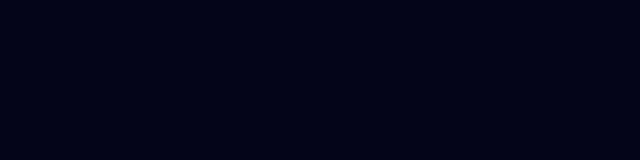
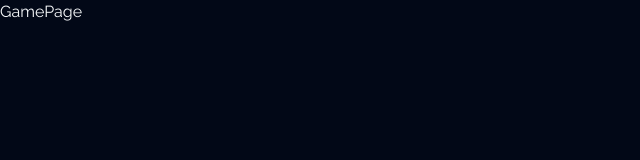
Before and after one commit to xancia/ProjectTwo, a React (Vite) app: page /gamepage in a window 1280 px wide. Before the commit this address had no page. Shown: the top 160 px of the page, without its empty margins (0-640 px from the left). Built offline with nearby package versions, Linux system fonts and the light colour scheme.

Commit message:
setting up gamepage

```diff
--- a/src/App.tsx
+++ b/src/App.tsx
@@ -1,6 +1,6 @@
 import { Routes, Route } from "react-router-dom"
 import Home from "./components/pages/Home"
-import Reviews from "./components/pages/Reviews"
+import GamePage from "./components/pages/GamePage"
 import DealSearch from "./components/pages/DealSearch"
 import Contact from "./components/pages/Contact"
 
@@ -12,7 +12,7 @@
       <Routes>
         <Route path="/" element={<Home />} />
         <Route path="/dealsearch" element={<DealSearch />} />
-        <Route path="/dealsearch/:temp" element={<Reviews />} />
+        <Route path="/gamepage" element={<GamePage />} />
         <Route path="/contact" element={<Contact />} />
       </Routes>
     </>
--- /dev/null
+++ b/src/components/pages/GamePage.tsx
@@ -0,0 +1,8 @@
+
+const GamePage = () => {
+  return (
+    <div>GamePage</div>
+  )
+}
+
+export default GamePage
--- a/src/components/pages/Reviews.tsx
+++ /dev/null
@@ -1,8 +0,0 @@
-
-const Reviews = () => {
-  return (
-    <div>Reviews</div>
-  )
-}
-
-export default Reviews
```
Also changed, not shown: 1 other file (tests, documents, lock files or other folders).
